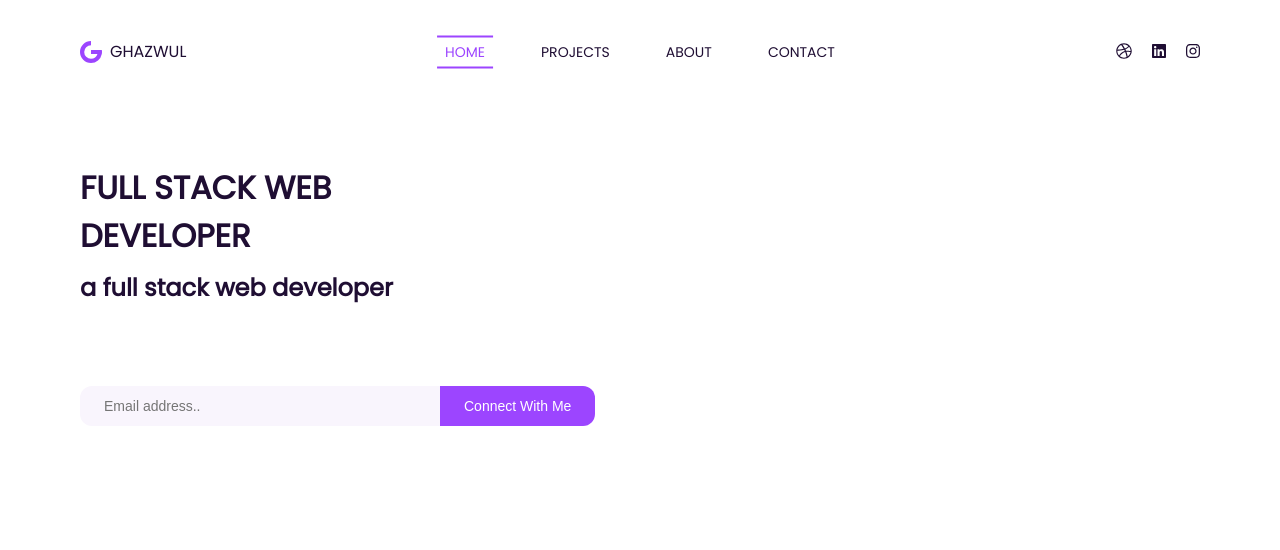
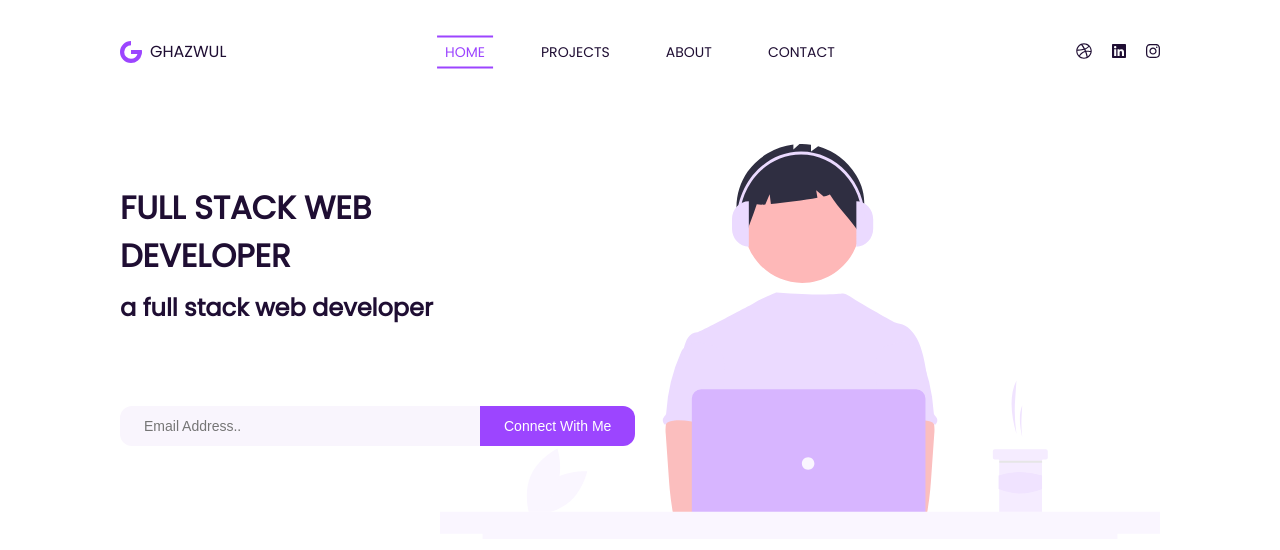
Before and after one commit to ghazwulshaf/portfolio, a Vue app: page / in a window 1280 px wide. Shown: the top 550 px of the page. Built offline with nearby package versions, Linux system fonts and the light colour scheme.

Commit message:
add content image

```diff
--- a/src/assets/css/contents/home.css
+++ b/src/assets/css/contents/home.css
@@ -1,5 +1,19 @@
+.content::before {
+    position: absolute;
+    display: block;
+    content: '';
+    top: -40px;
+    right: 0;
+    width: 720px;
+    height: 480px;
+    background-image: url(/src/assets/undraw_coding.svg);
+    background-repeat: no-repeat;
+    background-size: 720px;
+    /* background-position: 500px 0; */
+}
+
 .content__text {
-    margin-top: 60px;
+    margin-top: 80px;
     display: flex;
     flex-direction: column;
     align-items: flex-start;
--- a/src/assets/css/main.css
+++ b/src/assets/css/main.css
@@ -1,7 +1,7 @@
 @import './base.css';
 
 body {
-    padding: 0 80px;
+    padding: 0 120px;
 }
 
 h1 {
--- a/src/components/contents/Home.vue
+++ b/src/components/contents/Home.vue
@@ -3,13 +3,15 @@ import '/src/assets/css/contents/home.css'
 </script>
 
 <template>
+    <section class="content">
         <div class="content__text">
             <h1 class="text__title">Full Stack Web Developer</h1>
             <h3 class="text__description">a full stack web developer</h3>
         </div>
 
         <form action="#" class="content__form">
-        <input type="email" name="email" id="email" class="input-email form__email" placeholder="Email address..">
+            <input type="email" name="email" id="email" class="input-email form__email" placeholder="Email Address..">
             <button type="submit" class="button form__submit">Connect With Me</button>
         </form>
+    </section>
 </template>
```
Also changed, not shown: src/assets/undraw_coding.svg (added). Lines whose indentation alone changed are shown as unchanged.
